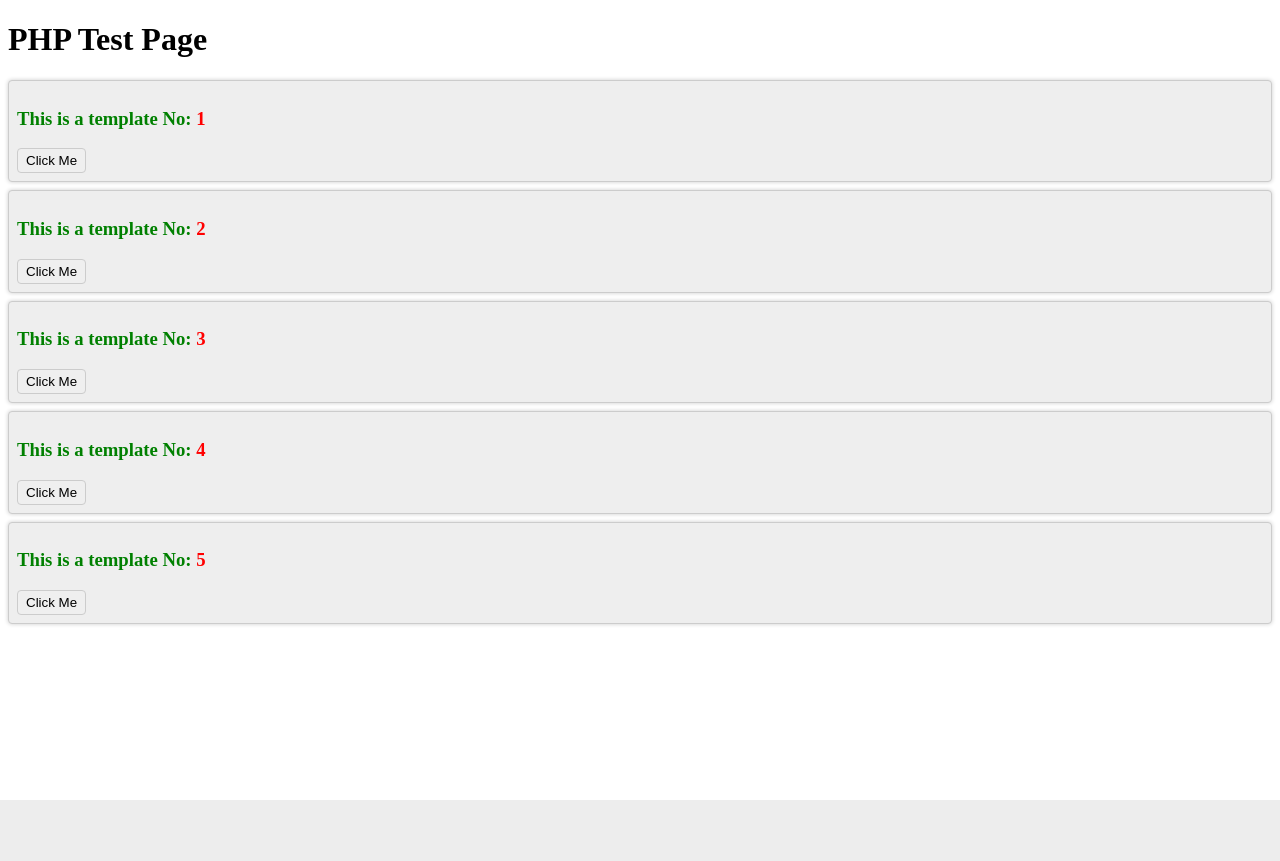
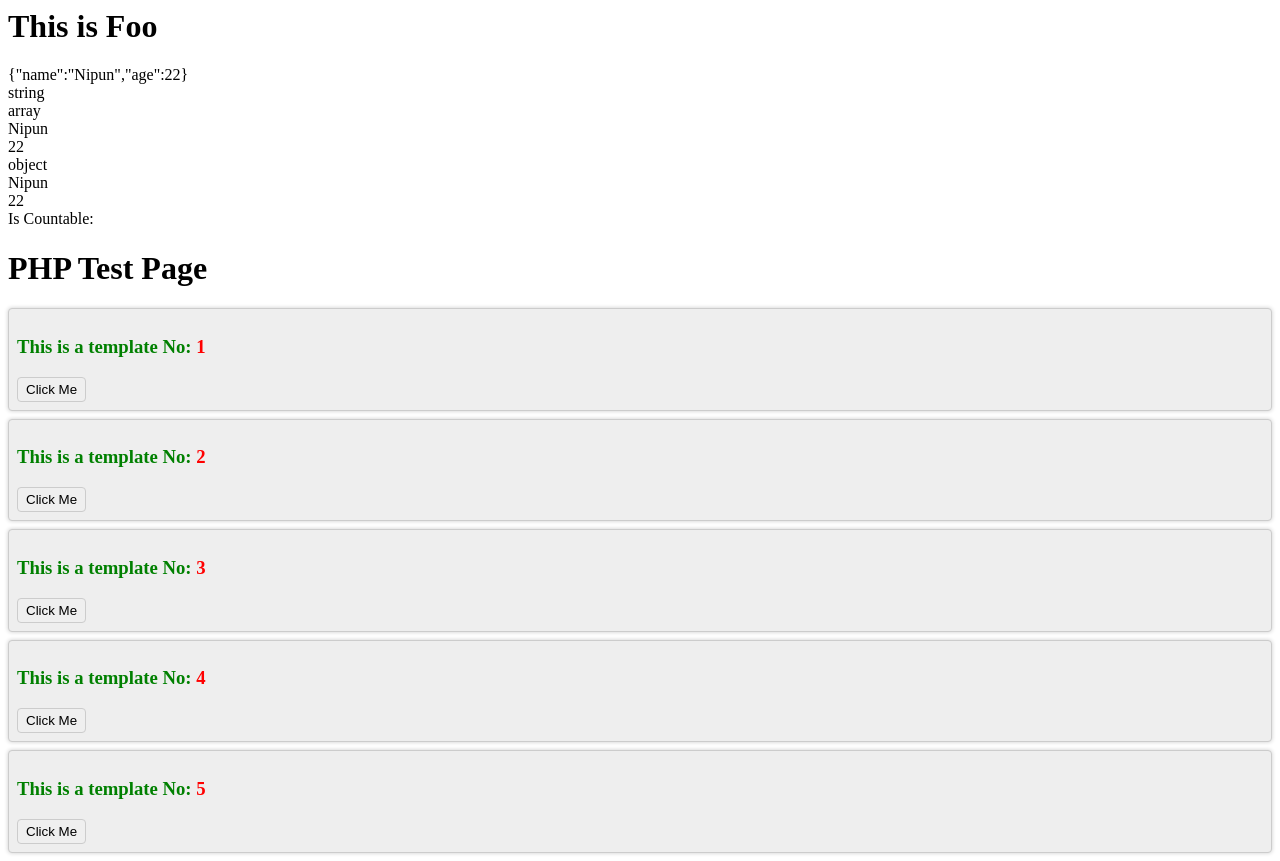
Before and after one commit to ZerfyT/php-psr4-autoloading-app, a PHP site: page / in a window 1280 px wide. Before the commit the page ends 800 px from the top, so only its background shows below. Run offline with PHP 8.4, Linux system fonts and the light colour scheme.

Commit message:
heredoc nowdoc & json encode decode

```diff
--- a/index.php
+++ b/index.php
@@ -4,6 +4,7 @@ require_once realpath(__DIR__) . '/init.php';
 
 $myClass = new Services\MyClass();
 $myClass->foo();
+$myClass->jsonEncodeAndDecode();
 ?>
 <!DOCTYPE html>
 <html lang="en">
--- a/services/MyClass.php
+++ b/services/MyClass.php
@@ -8,7 +8,58 @@ class MyClass implements MyInterface
 {
     public function foo()
     {
-        error_log('my-class');
+        echo <<<'HTML'
+        <h1>This is Foo</h1>
+        HTML;
+        // error_log('my-class');
         // throw new \Exception('foo');
     }
+
+    public function heredocNowDoc()
+    {
+        echo <<<HTML
+            <h1 style="color: red;">This is Heredoc Nowdoc</h1>
+        HTML;
+    }
+
+    public function jsonEncodeAndDecode()
+    {
+        $stdOne = new Student('Nipun', 22);
+        $stdOneJson = json_encode($stdOne);
+        echo $stdOneJson;
+        echo '<br>';
+        echo gettype($stdOneJson);
+        echo '<br>';
+
+        // Associative Array
+        $stdTwo = json_decode($stdOneJson, true);
+        echo gettype($stdTwo);
+        echo '<br>';
+        echo $stdTwo['name'];
+        echo '<br>';
+        echo $stdTwo['age'];
+        echo '<br>';
+
+        // Object
+        $stdThree = json_decode($stdOneJson);
+        echo gettype($stdThree);
+        echo '<br>';
+        echo $stdThree->name;
+        echo '<br>';
+        echo $stdThree->age;
+        echo '<br>';
+
+        // Is Countable
+        echo 'Is Countable: ' . is_countable($stdThree) . '<br>';
+    }
+
 }
+
+class Student {
+
+
+    public function __construct(public string $name, public int $age)
+    {
+
+    }
+}
```
